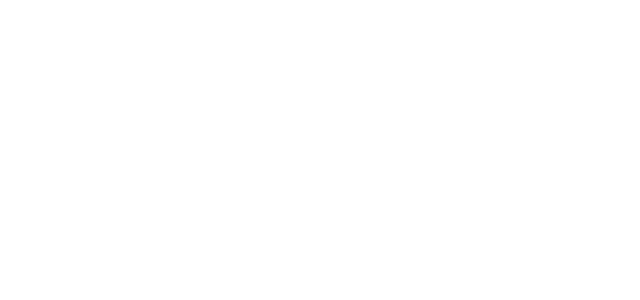
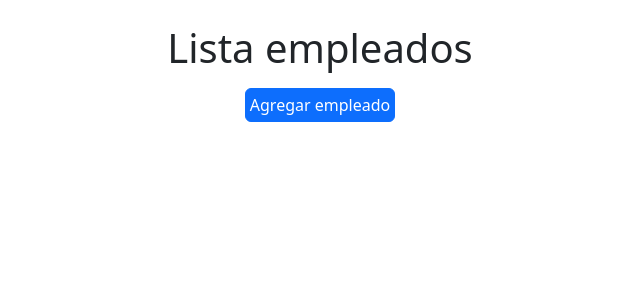
Before and after one commit to Matiassanchez18/Lista-de-emplados-REACT-7, a React (Vite) app: page / in a window 1280 px wide. Shown: the top 300 px of the page, without its empty margins (320-960 px from the left). Built offline with nearby package versions, Linux system fonts and the light colour scheme.

Commit message:
Se agrego el maquetado del componente EmpleadoList

```diff
--- a/src/App.jsx
+++ b/src/App.jsx
@@ -1,13 +1,15 @@
 import { useState } from 'react'
+import "bootstrap/dist/css/bootstrap.min.css";
 import './App.css'
+import EmpleadoList from './components/EmpleadoList'
 
 function App() {
 
 
   return (
-    <>
-
-    </>
+   <main>
+<EmpleadoList></EmpleadoList>
+   </main>
   )
 }
 
--- /dev/null
+++ b/src/components/EmpleadoList.jsx
@@ -0,0 +1,40 @@
+import React, { useState } from "react";
+import Button from "react-bootstrap/Button";
+import Modal from 'react-bootstrap/Modal';
+
+
+const EmpleadoList = () => {
+    const [show, setShow] = useState(false);
+
+  const handleClose = () => setShow(false);
+  const handleShow = () => setShow(true);
+
+  return (
+    <section>
+      <section className="container mb-4">
+       <h1 className="text-center mt-4">Lista empleados</h1>
+       <Button variant="primary " className=" mx-auto p-1 d-flex mt-3" onClick={handleShow}>Agregar empleado</Button>
+
+
+       {/* modal */}
+      <Modal show={show} onHide={handleClose}>
+        <Modal.Header closeButton>
+          <Modal.Title>Modal heading</Modal.Title>
+        </Modal.Header>
+        <Modal.Body>Woohoo, you are reading this text in a modal!</Modal.Body>
+        <Modal.Footer>
+          <Button variant="secondary" onClick={handleClose}>
+            Close
+          </Button>
+          <Button variant="primary" onClick={handleClose}>
+            Save Changes
+          </Button>
+        </Modal.Footer>
+      </Modal>
+      </section>
+    </section>
+
+  );
+};
+
+export default EmpleadoList;
```
